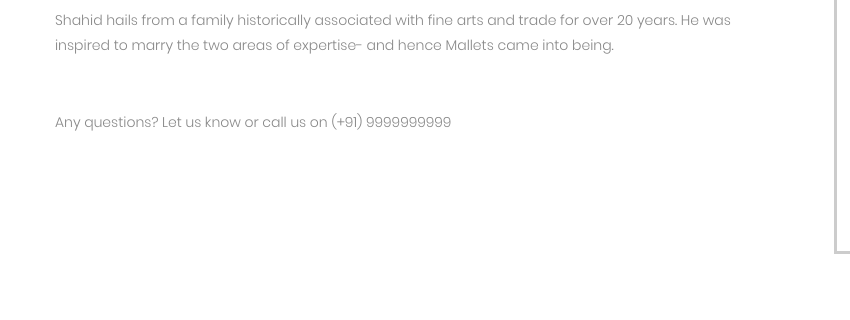
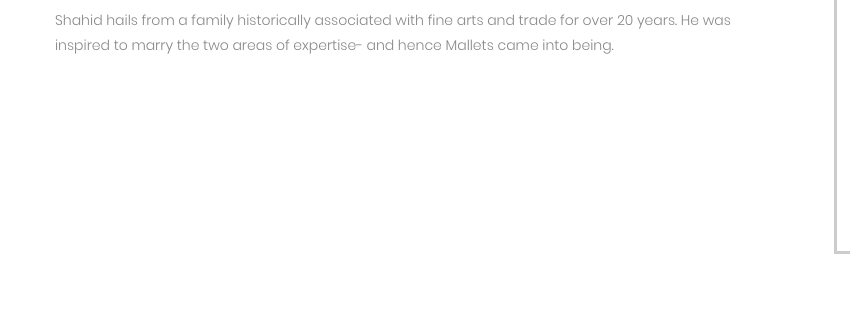
Before and after one commit to malletsGithub/malletsGithub.github.io, a plain HTML site: page team.html in a window 1280 px wide. Shown: the part 443-763 px from the top of the page, 0-850 px from the left. Drawn offline with Linux system fonts and the light colour scheme; grey boxes are pictures that could not be loaded; a web font is replaced by a local one.

Commit message:
Update team.html

```diff
--- a/team.html
+++ b/team.html
@@ -487,7 +487,7 @@
               <p class="stext-113 cl6 p-b-26"></p>
 
               <p class="stext-113 cl6 p-b-26">
-                Any questions? Let us know or call us on (+91) 9999999999
+
               </p>
             </div>
           </div>
```
